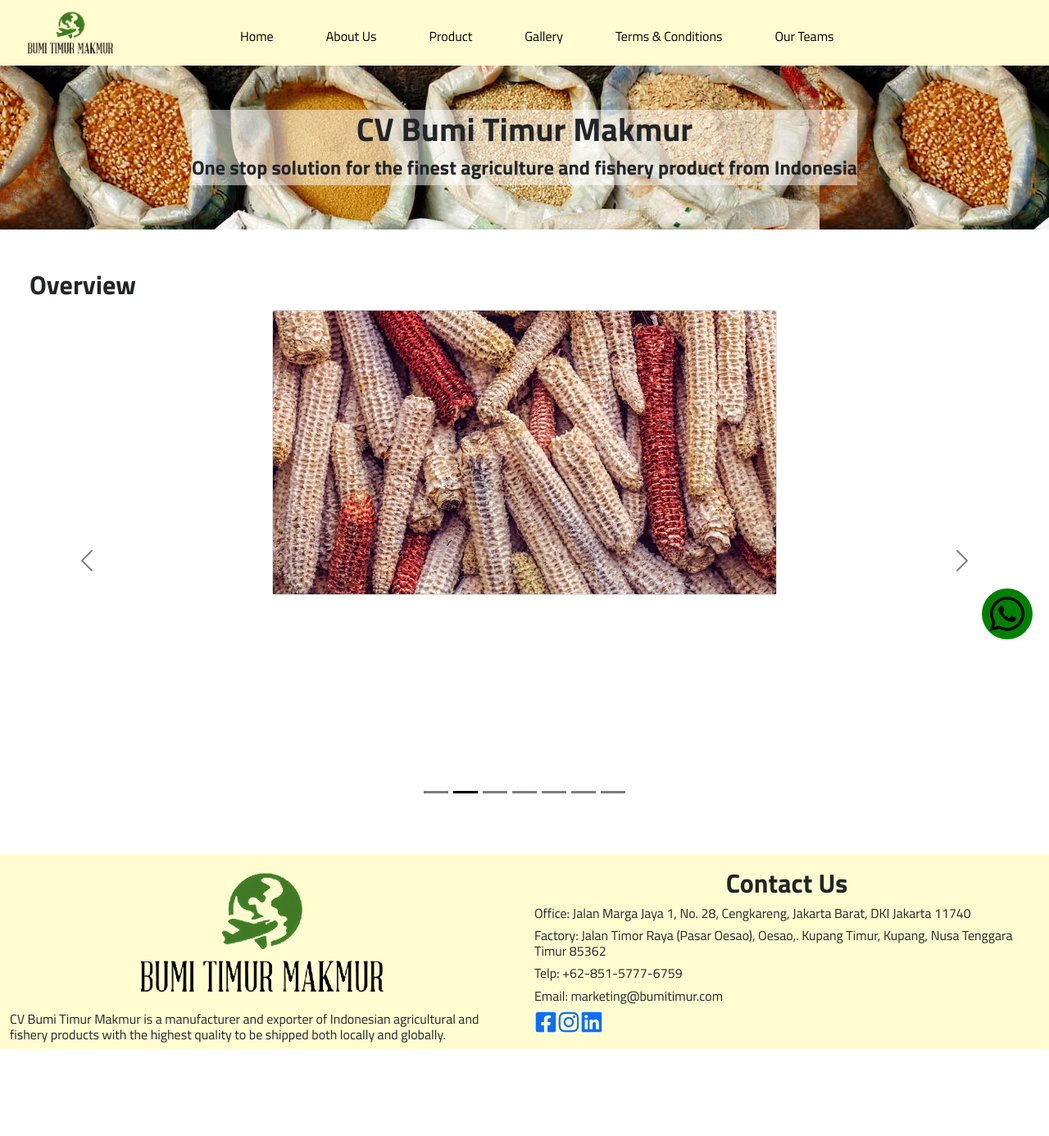
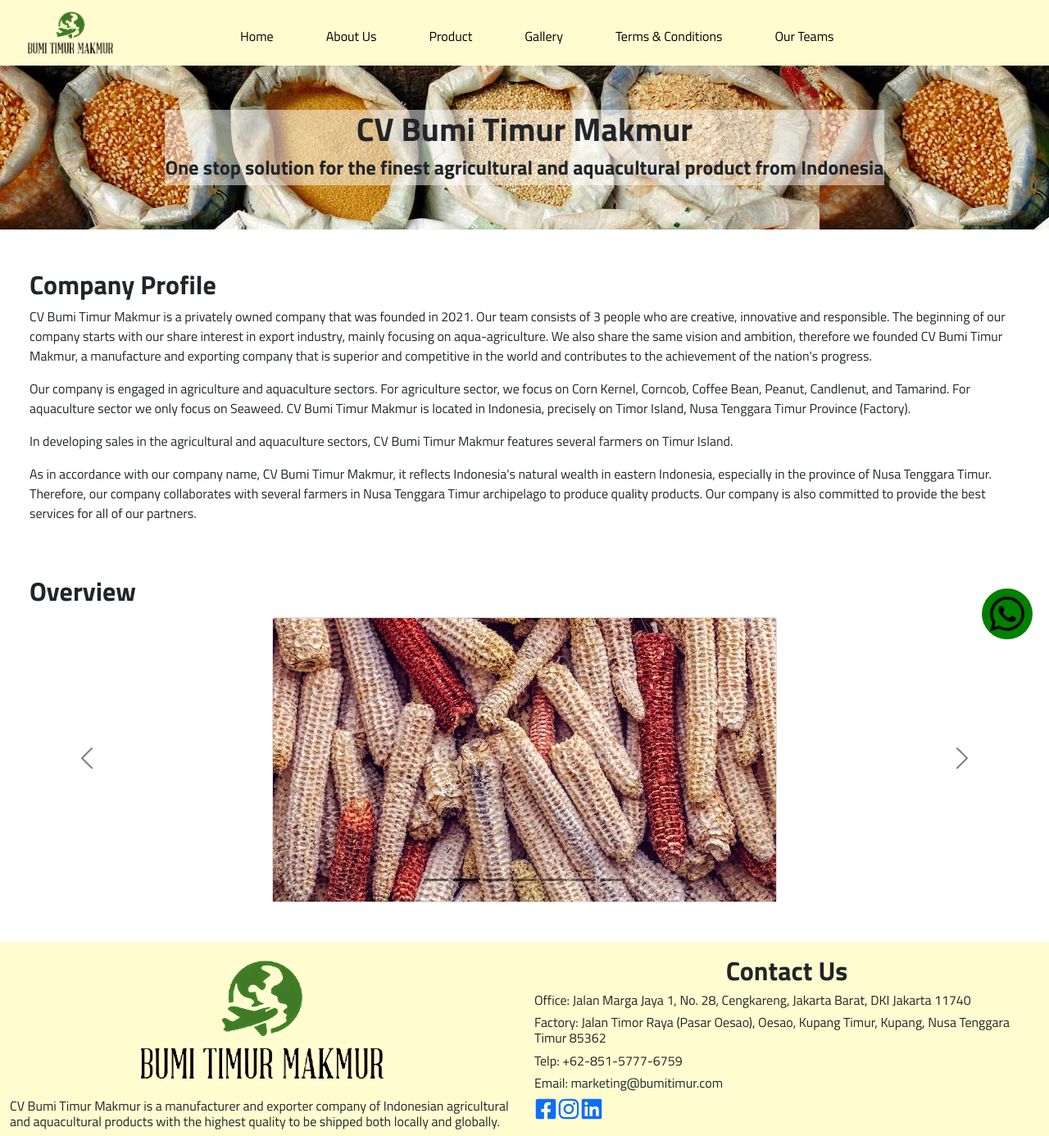
Before and after one commit to GMarcell/bumi-timur-makmur-React, a React (Create React App) app: page / in a window 1280 px wide. Shown: the whole page at 82% size. Before the commit the page ends 1280 px from the top, so only its background shows below. Built offline with nearby package versions, Linux system fonts and the light colour scheme.

Commit message:
Revision Again

```diff
--- a/src/components/Bottombar.js
+++ b/src/components/Bottombar.js
@@ -13,18 +13,18 @@
                         <div className='d-flex mb-3'>
                             <img className='w-50 m-auto' src={Logo1} alt='Logo'/>
                         </div>
-                        <h6>CV Bumi Timur Makmur is a manufacturer and exporter of Indonesian agricultural and fishery products with the highest quality to be shipped both locally and globally.</h6>
+                        <h6>CV Bumi Timur Makmur is a manufacturer and exporter company of Indonesian agricultural and aquacultural products with the highest quality to be shipped both locally and globally.</h6>
                     </Col>
                     <Col>
                         <h2 className='fw-bold text-center pt-3'>Contact Us</h2>
                         <h6>Office: Jalan Marga Jaya 1, No. 28, Cengkareng, Jakarta Barat, DKI Jakarta 11740</h6>
-                        <h6>Factory: Jalan Timor Raya (Pasar Oesao), Oesao,. Kupang Timur, Kupang, Nusa Tenggara Timur 85362</h6>
+                        <h6>Factory: Jalan Timor Raya (Pasar Oesao), Oesao, Kupang Timur, Kupang, Nusa Tenggara Timur 85362</h6>
                         <h6>Telp: +62-851-5777-6759</h6>
                         <h6>Email: marketing@bumitimur.com</h6>
                         <a href='https://www.facebook.com/profile.php?id=100082209031247'>
                             <FaFacebookSquare size={28}/>
                         </a>
-                        <a href='instagram.com/bumitimurmakmur'>
+                        <a href='http://instagram.com/bumitimurmakmur'>
                             <FaInstagram size={28}/>
                         </a>
                         <a href='http://linkedin.com/company/bumi-timur-makmur'>
--- a/src/pages/Aboutus.js
+++ b/src/pages/Aboutus.js
@@ -22,7 +22,7 @@
                     <h2 className='fw-bold ps-4 pt-3'>What We Do</h2>
                     <Col>
                         <h4 className='ps-3 pt-1'>
-                            CV Bumi Timur Makmur is a manufacturer and exporter of Indonesian agricultural and fishery products with the highest quality to be shipped both locally and globally. We collaborates with local farmers and fishermen to produce the finest product. Our goal is to wholeheartedly provide everything our customers need.
+                            CV Bumi Timur Makmur is a manufacturer and exporter company of Indonesian agricultural and aquacultural products with the highest quality to be shipped both locally and globally. We collaborates with local farmers to produce the finest product. Our goals are to wholeheartedly provide and supply Indonesian agricultural and aquacultural products to our costomer.
                         </h4>
                     </Col>
                     <Col>
@@ -35,15 +35,18 @@
                     <h2 className='fw-bold ps-4 pt-5'>Our Key Feature</h2>
                     <Col className='d-flex flex-column'>
                         <img className='w-50 mx-auto' src={Pin} alt='Integrity'/>
+                        <h2 className='text-center fw-bold'>Integrity</h2>
                         <h5 className='text-center'>Integrity means telling the truth, keeping our word, and treating others with fairness and respect. Integrity is one of our most cherished assets.</h5>
                     </Col>
                     <Col className='d-flex flex-column'>
                         <img className='w-50 mx-auto' src={Tangan} alt='Commitment'/>
-                        <h5>Commitment is important where we will continue to provide the best to our customers and partners at all times. Earning customer’s trust by communicating in an open, honest way.</h5>
+                        <h2 className='text-center fw-bold'>Commitment</h2>
+                        <h5>Commitment is important where we will continue to provide the best to our customers and partners at all times. Earning customer's trust by communicating in an open and honest way.</h5>
                     </Col>
                     <Col className='d-flex flex-column'>
                         <img className='w-50 mx-auto' src={Gear} alt='Quality'/>
-                        <h5>It's our goal for all of our product delivered under highest standard and exceeds the expectations of our esteemed customers.</h5>
+                        <h2 className='text-center fw-bold'>Quality</h2>
+                        <h5>It is our goal for all of our product delivered under highest standard and exceeds the expectations of our esteemed customers.</h5>
                     </Col>
                 </Row>
                 <Row>
--- a/src/pages/Home.js
+++ b/src/pages/Home.js
@@ -19,10 +19,15 @@
             <div className='background-image'>
                 <div className='text-center wording'>
                     <h1 className='fw-bold'>CV Bumi Timur Makmur</h1>
-                    <h4 className='fw-bold'>One stop solution for the finest agriculture and fishery product from Indonesia</h4>
+                    <h4 className='fw-bold'>One stop solution for the finest agricultural and aquacultural product from Indonesia</h4>
                 </div>
             </div>
             <Container fluid className='mb-5'>
+                <h2 className='fw-bold ps-4 pt-5'>Company Profile</h2>
+                <p className='px-4'>CV Bumi Timur Makmur is a privately owned company that was founded in 2021. Our team consists of 3 people who are creative, innovative and responsible. The beginning of our company starts with our share interest in export industry, mainly focusing on aqua-agriculture. We also share the same vision and ambition, therefore we founded CV Bumi Timur Makmur, a manufacture and exporting company that is superior and competitive in the world and contributes to the achievement of the nation's progress.</p>
+                <p className='px-4'>Our company is engaged in agriculture and aquaculture sectors. For agriculture sector, we focus on Corn Kernel, Corncob, Coffee Bean, Peanut, Candlenut, and Tamarind. For aquaculture sector we only focus on Seaweed. CV Bumi Timur Makmur is located in Indonesia, precisely on Timor Island, Nusa Tenggara Timur Province (Factory).</p>
+                <p className='px-4'>In developing sales in the agricultural and aquaculture sectors, CV Bumi Timur Makmur features several farmers on Timur Island.</p>
+                <p className='px-4'>As in accordance with our company name, CV Bumi Timur Makmur, it reflects Indonesia's natural wealth in eastern Indonesia, especially in the province of Nusa Tenggara Timur. Therefore, our company collaborates with several farmers in Nusa Tenggara Timur archipelago to produce quality products. Our company is also committed to provide the best services for all of our partners.</p>
                 <h2 className='fw-bold ps-4 pt-5'>Overview</h2>
                 <Carousel variant="dark" className='pt-1'>
                     <Carousel.Item>
--- a/src/pages/Product.js
+++ b/src/pages/Product.js
@@ -51,7 +51,7 @@
                         <Container fluid>
                             <Row>
                                 <Col>
-                                    <h4 className='fw-bold'>Coffee bean</h4>
+                                    <h4 className='fw-bold'>Coffee Bean</h4>
                                     <p>Coffee bean is a seed of the Coffea plant and the source for coffee. It is the pip inside the red or purple fruit often referred to as a cherry. Just like ordinary cherries, the coffee fruit is also a so-called stone fruit. Even though the coffee beans are not technically beans, they are referred to as such because of their resemblance to true beans.</p>
                                 </Col>
                                 <Col>
@@ -67,7 +67,7 @@
                             <Row>
                                 <Col>
                                     <h4 className='fw-bold'>Peanut</h4>
-                                    <p>Peanut is a legume crop grown mainly for its edible seeds. It is widely grown in the tropics and subtropics.</p>
+                                    <p>Peanut is a legume crop grown mainly for its edible seeds. It is widely grown in the tropics and subtropics countries.</p>
                                 </Col>
                                 <Col>
                                     <Card className='w-100'>
```
